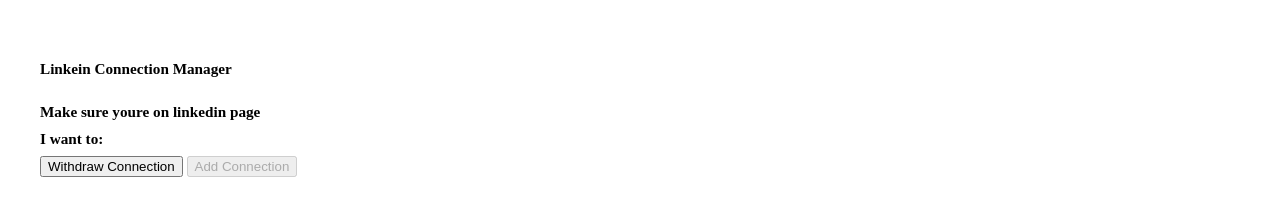
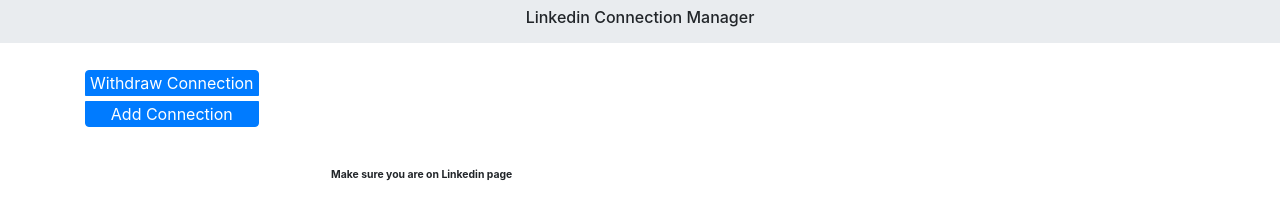
Before and after one commit to ishwarrimal/LinkedinConnectionManager, a browser extension: page index.html in a window 1280 px wide. Drawn offline with nearby package versions, Linux system fonts and the light colour scheme.

Commit message:
bootstrap 4 added and made changes accordingly.

```diff
--- a/index.html
+++ b/index.html
@@ -1,20 +1,69 @@
 <!DOCTYPE html>
 <html lang="en">
+
 <head>
   <meta charset="UTF-8" />
   <meta name="viewport" content="width=device-width, initial-scale=1.0" />
   <title>Friendship Linkedin</title>
   <link rel="stylesheet" href="./css/index.css" />
+  <!-- Latest compiled and minified CSS -->
+  <link rel="stylesheet" href="https://maxcdn.bootstrapcdn.com/bootstrap/4.5.0/css/bootstrap.min.css">
+
+  <!-- jQuery library -->
+  <script src="https://ajax.googleapis.com/ajax/libs/jquery/3.5.1/jquery.min.js"></script>
+
+  <!-- Popper JS -->
+  <script src="https://cdnjs.cloudflare.com/ajax/libs/popper.js/1.16.0/umd/popper.min.js"></script>
+
+  <!-- Latest compiled JavaScript -->
+  <script src="https://maxcdn.bootstrapcdn.com/bootstrap/4.5.0/js/bootstrap.min.js"></script>
 </head>
+<style>
+  .custom-footer-text {
+    text-align: center;
+    font-size: .65em;
+    font-weight: bold;
+  }
+  .btn-group-vertical>.btn-group:not(:first-child),
+  .btn-group-vertical>.btn:not(:first-child) {
+    margin-top: 5px;
+  }
+
+  .btn-group-vertical>.btn-group:not(:first-child)>.btn,
+  .btn-group-vertical>.btn:not(:first-child),
+  .btn-group-vertical>.btn-group:not(:last-child)>.btn,
+  .btn-group-vertical>.btn:not(:last-child):not(.dropdown-toggle) {
+    padding: 0px 4px 0px 4px;
+  }
+
+  .jumbotron {
+    padding: 0.5rem 0.5rem;
+    background-color: #e9ecef;
+    border-radius: 0%;
+  }
+
+  .container {
+    margin-top: -25px;
+  }
+</style>
+
 <body>
+  <div class="jumbotron text-center">
+    <h6>Linkedin Connection Manager</h6>
+  </div>
   <div class="container">
-      <h3>Linkein Connection Manager</h3>
-      <h3>
-        <b>Make sure youre on linkedin page</b><br />
-        I want to: <br />
-        <button id="redirect">Withdraw Connection</button>
-        <button id="redirect_add" disabled>Add Connection</button>
-      </h3>
+    <div class="row">
+    </div>
+    <div class="row">
+      <div class="col-sm-8">
+        <div class="btn-group-vertical">
+          <button type="button" id="redirect" class="btn btn-primary">Withdraw Connection</button>
+          <button type="button" id="redirect_add" class="btn btn-primary">Add Connection</button>
+        </div>
+      </div>
+    </div>
+    <div class="row">
+      <div class="col-sm-8">
         <form class="form" id="form">
           <label for="order">Order</label>
           <select id="order">
@@ -32,6 +81,16 @@
           </button>
         </form>
       </div>
+    </div>
+  </div>
+  <div class="footer">
+    <div class="row">
+      <div class="col-sm-8 custom-footer-text">
+        Make sure you are on Linkedin page
+      </div>
+    </div>
+  </div>
   <script type="text/javascript" src="index.js"></script>
 </body>
+
 </html>
```
Lines whose indentation alone changed are shown as unchanged.
